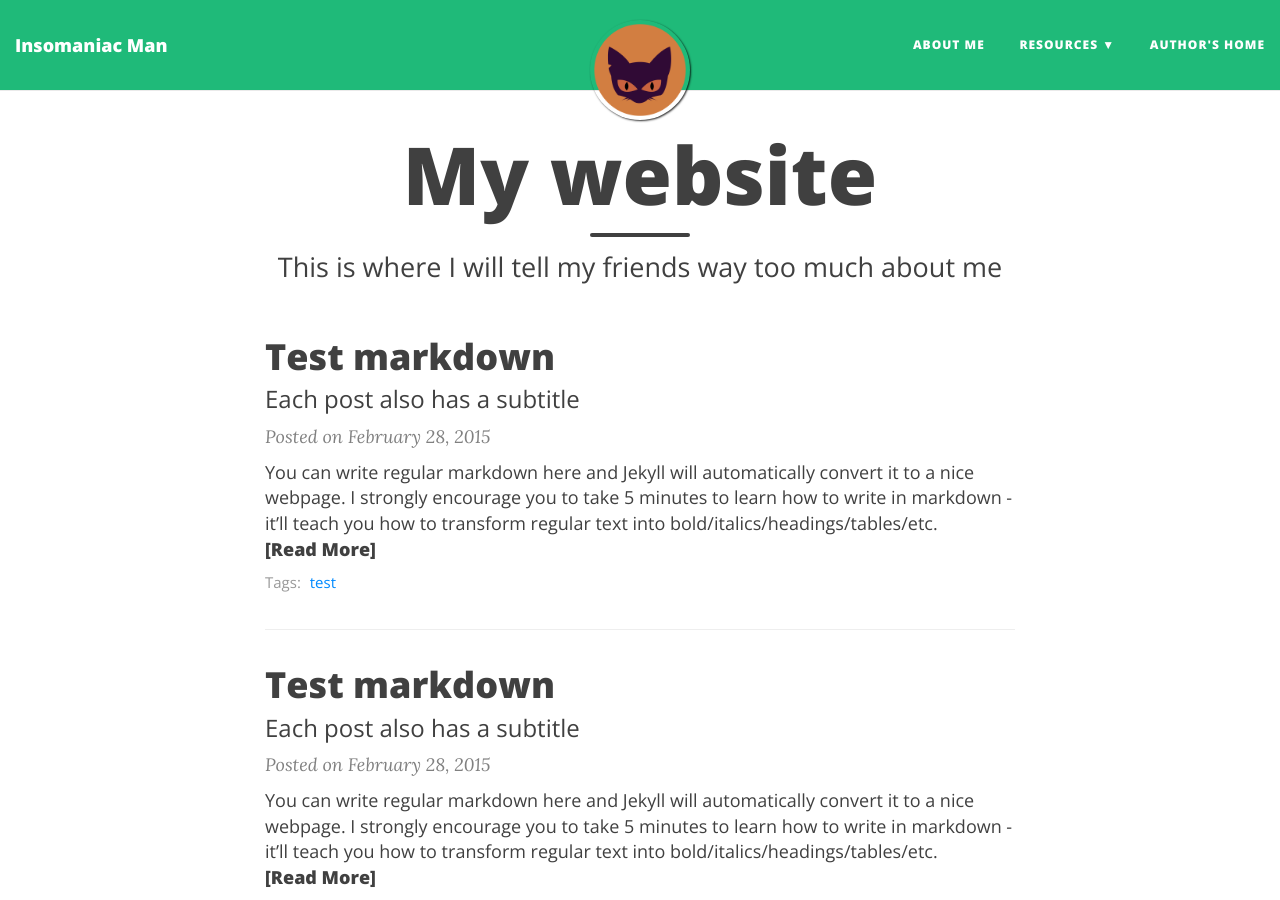
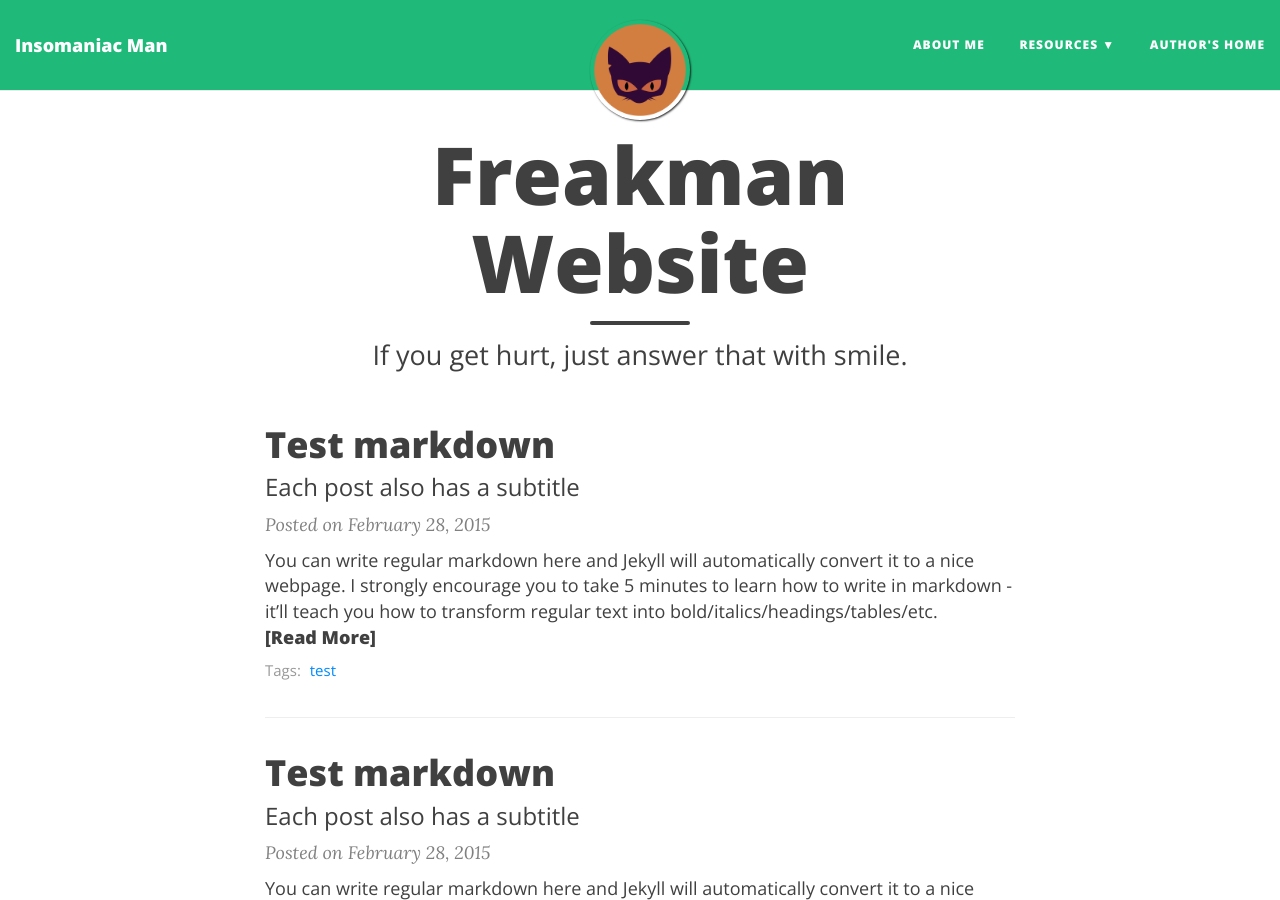
Before and after one commit to ins0maniacs/ins0maniacs.github.io, a Jekyll site: the page built from index.html, in a window 1280 px wide and 900 px high. Built offline with Jekyll 4.4.1, drawn with Linux system fonts in a browser that asks for light colours; nearby versions of some CDN libraries; the list of posts is cut into pages by our own code.

Commit message:
Initial commit

```diff
--- a/index.html
+++ b/index.html
@@ -1,11 +1,14 @@
 ---
 layout: page
-title: My website
-subtitle: This is where I will tell my friends way too much about me
+title: Freakman Website
+subtitle: If you get hurt, just answer that with smile.
 use-site-title: true
 ---
+<link rel="icon"
+      type="image/png"
+      href="img/cat.png">
+<div class="posts-list">
 
-<div class="posts-list">
   {% for post in paginator.posts %}
   <article class="post-preview">
     <a href="{{ post.url | prepend: site.baseurl }}">
```
